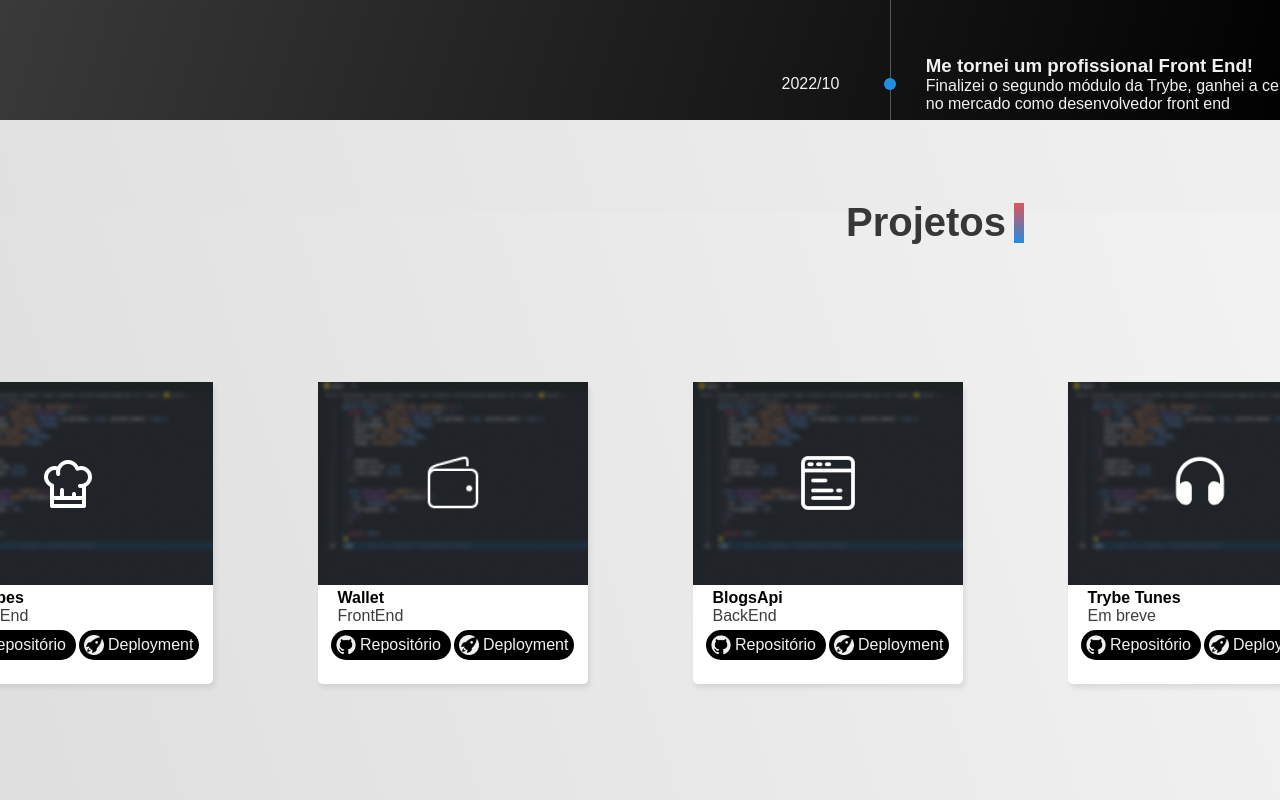
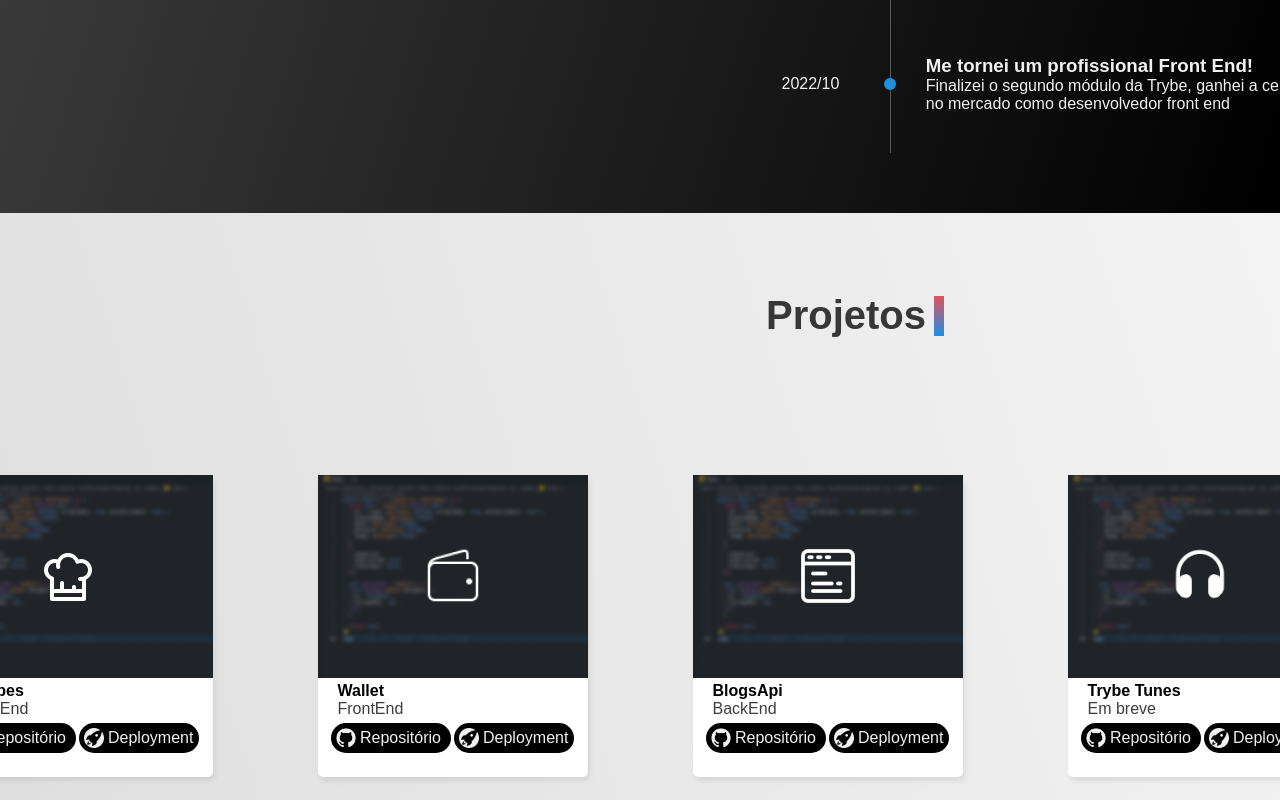
Before and after one commit to victormatia/portifolio, a React (Vite) app: page / in a window 1280 px wide. Shown: the part 1480-2280 px from the top of the page. Built offline with nearby package versions, Linux system fonts and the light colour scheme; a web font is replaced by a local one.

Commit message:
style: remove unnecessary properties from projects.css

```diff
--- a/src/css/Projects.css
+++ b/src/css/Projects.css
@@ -1,18 +1,17 @@
 .projects-background {
-  position: absolute;
-  top: 200vh;
   width: 100vw;
-  height: 100vh;
+  min-height: 100vh;
   background: linear-gradient(72.44deg, #DEDEDE 0%, rgba(243, 243, 243, 0.99) 100%);
+  position: relative;
 }
 
 .projects {
   width: 60%;
   margin: 0 auto;
+  padding: 80px;
 }
 
 .projects-title-section {
-  margin-top: 80px;
   display: flex;
   align-items: center;
   justify-content: flex-end;
```
